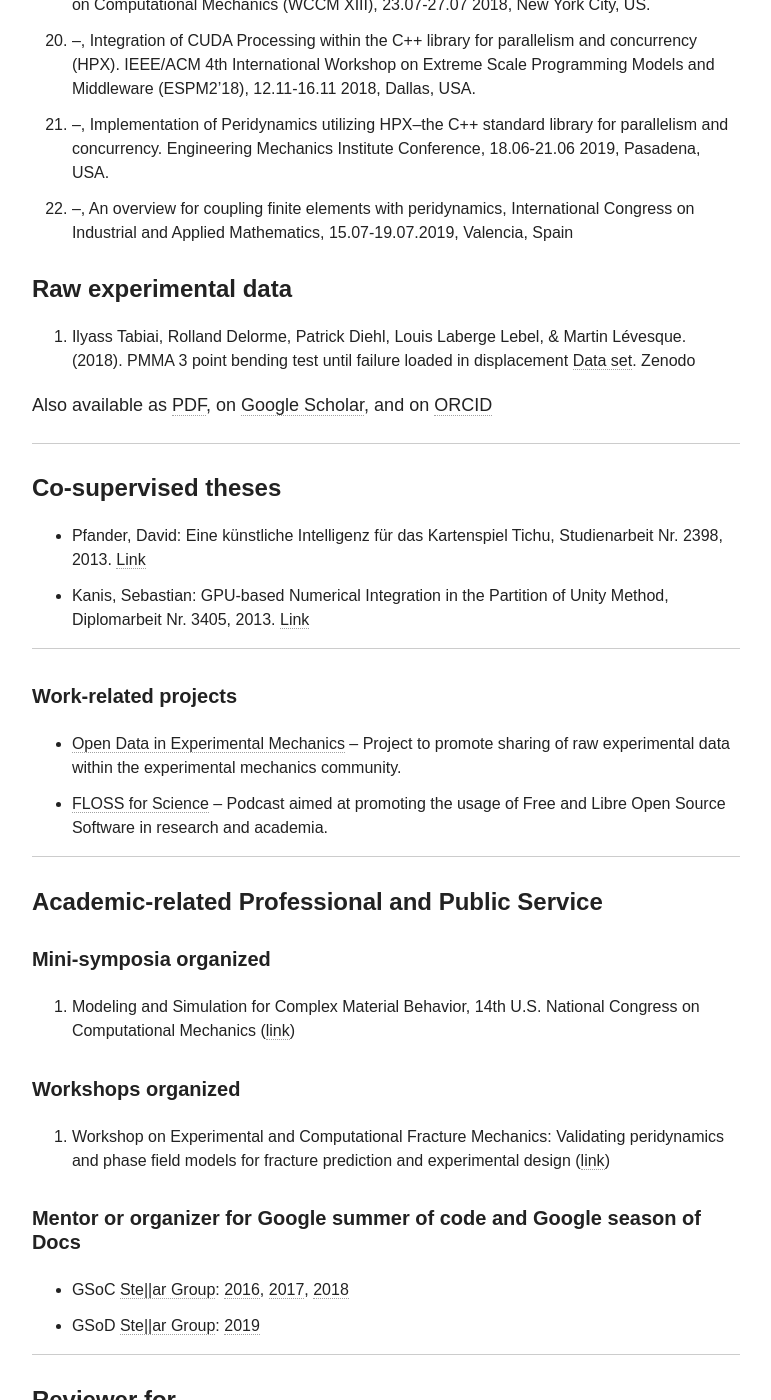
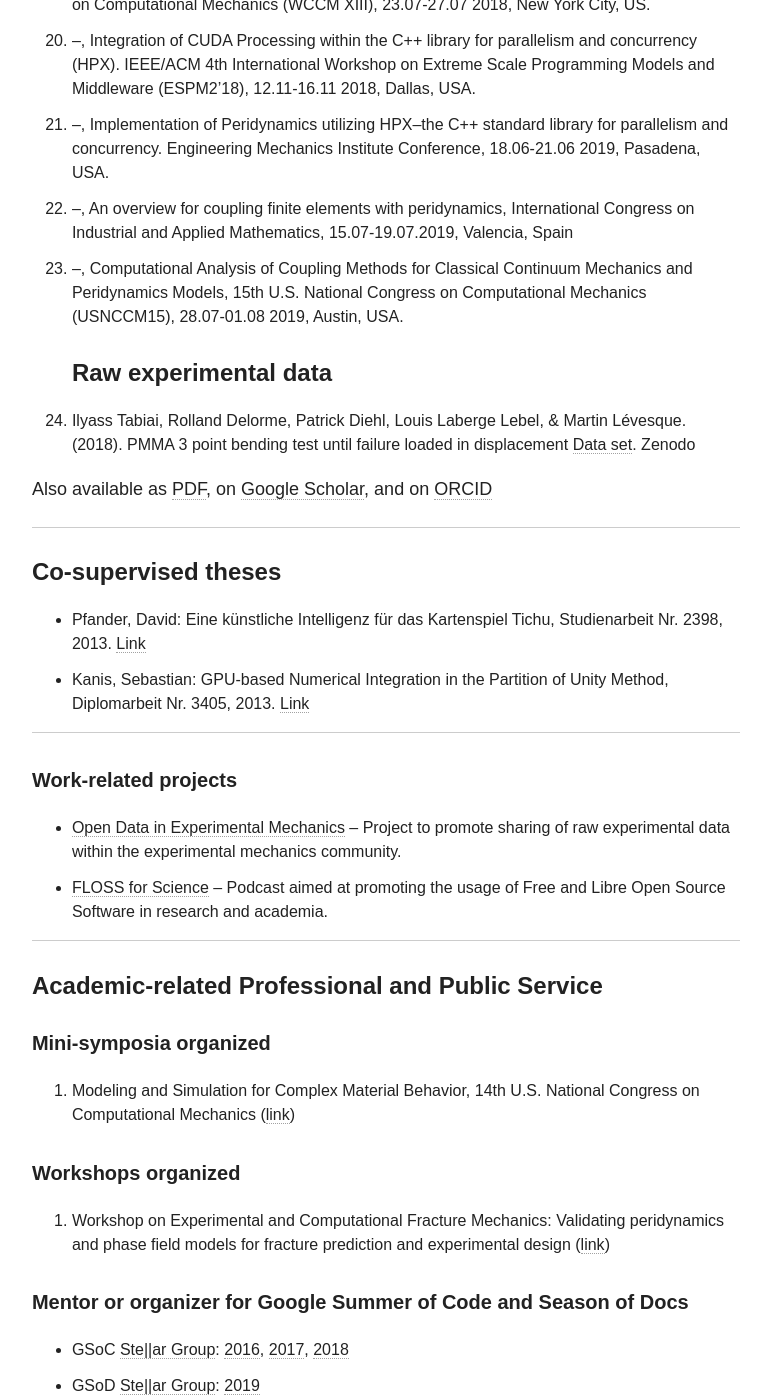
Before and after one commit to diehlpk/diehlpk.github.io, a Jekyll site: the page built from cv/index.md, in a window 1280 px wide and 1400 px high, scrolled down 5062 px. Shown: the whole window, without its empty margins (254-1025 px from the left). Built offline with Jekyll 4.4.1, drawn with Linux system fonts in a browser that asks for light colours; nearby versions of some CDN libraries; some web fonts are replaced.

Commit message:
Update CV

```diff
--- a/cv/index.md
+++ b/cv/index.md
@@ -132,7 +132,8 @@ Congress for Theoretical and Applied Mechanics, 04.06-09.06 2018, Rosemont, US.
 20. --, Integration of CUDA Processing within the C++ library for parallelism and concurrency (HPX). IEEE/ACM 4th International Workshop on Extreme Scale Programming Models and Middleware (ESPM2’18), 12.11-16.11 2018, Dallas, USA.
 21. --, Implementation of Peridynamics utilizing HPX–the C++ standard library for parallelism and concurrency. Engineering Mechanics Institute Conference, 18.06-21.06 2019, Pasadena, USA.
 22. --, An overview for coupling finite elements with peridynamics, International Congress on Industrial and Applied Mathematics, 15.07-19.07.2019, Valencia, Spain
-
+23. --, Computational Analysis of Coupling Methods for Classical Continuum Mechanics and Peridynamics Models, 15th U.S. National Congress on Computational Mechanics
+(USNCCM15), 28.07-01.08 2019, Austin, USA.
 #### Raw experimental data
 1. Ilyass Tabiai, Rolland Delorme, Patrick Diehl, Louis Laberge Lebel, & Martin Lévesque. (2018). PMMA 3 point bending test until failure loaded in displacement [Data set](http://doi.org/10.5281/zenodo.1172068). Zenodo
 
@@ -165,7 +166,7 @@ Also available as [PDF]({{ site.url }}/assets/list.pdf), on [Google Scholar](htt
 1. Workshop on Experimental and Computational Fracture Mechanics:  Validating peridynamics and phase field models for fracture
 prediction and experimental design ([link](http://wfm2020.usacm.org/))
 
-##### Mentor or organizer for [Google summer of code](https://summerofcode.withgoogle.com/) and [Google season of Docs](https://developers.google.com/season-of-docs/)
+##### Mentor or organizer for [Google Summer of Code](https://summerofcode.withgoogle.com/) and [Season of Docs](https://developers.google.com/season-of-docs/)
 
 * GSoC <a href="http://stellar-group.org/">Ste||ar Group</a>: [2016]({{ site.url }}/blog/gsc-projects/#implement-a-mapreduce-framework-2016), [2017]({{ site.url }}/blog/gsc-projects/#hpxcl--asynchronous-integration-of-cuda-and-opencl-to-hpx-2017), [2018]({{ site.url }}/blog/gsc-projects/#hpx-backend-for-opencv-2018)
 * GSoD <a href="http://stellar-group.org/">Ste||ar Group</a>: [2019](https://developers.google.com/season-of-docs/docs/participants/)
```
